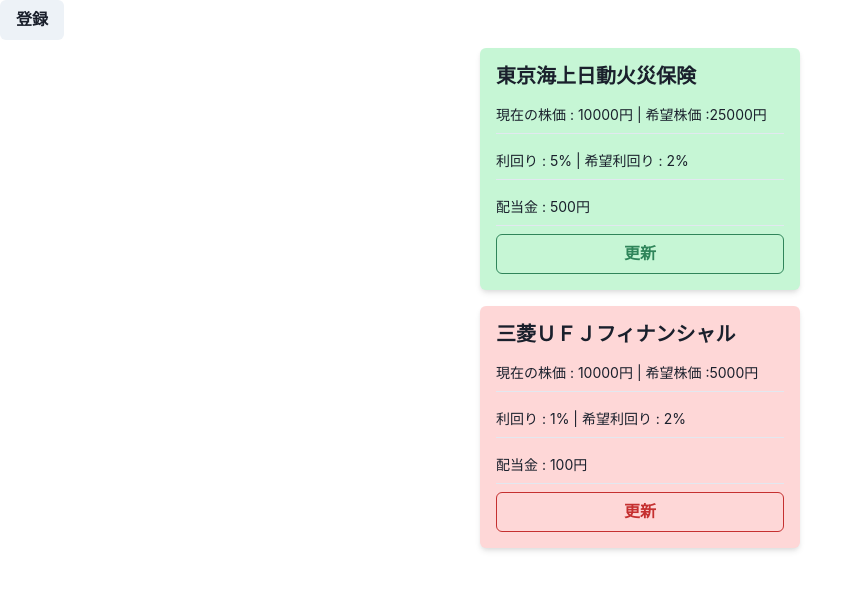
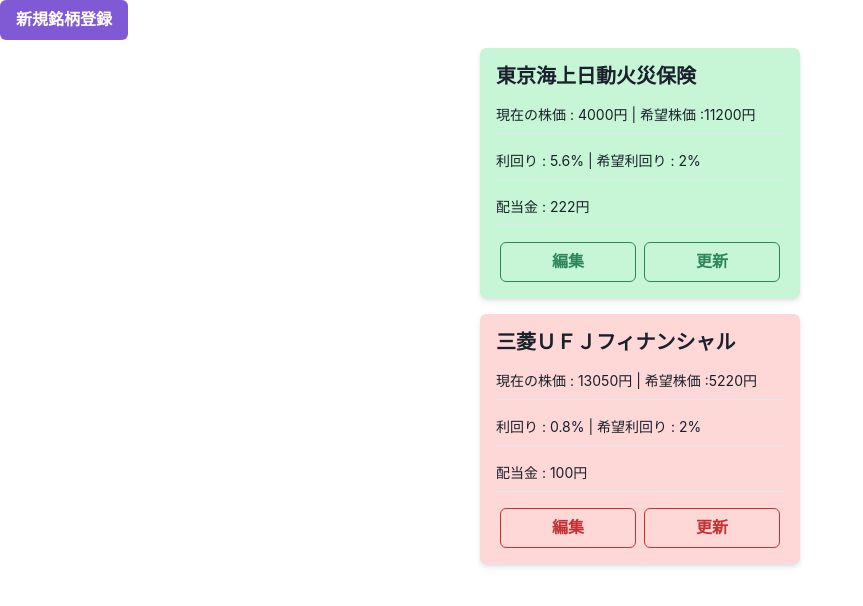
Before and after one commit to katayama8000/stock-price-list, a Next.js app: page / in a window 1280 px wide. Shown: the top 606 px of the page, without its empty margins (0-863 px from the left). Built offline with nearby package versions, Linux system fonts and the light colour scheme.

Commit message:
feat: update

```diff
--- a/pages/index.tsx
+++ b/pages/index.tsx
@@ -2,13 +2,27 @@
   Box,
   Button,
   Center,
+  Flex,
+  FormControl,
+  FormLabel,
   Heading,
+  Input,
   Stack,
   StackDivider,
   Text,
+  useDisclosure,
+} from '@chakra-ui/react';
+import {
+  Modal,
+  ModalOverlay,
+  ModalContent,
+  ModalHeader,
+  ModalFooter,
+  ModalBody,
+  ModalCloseButton,
 } from '@chakra-ui/react';
 import Head from 'next/head';
-import { FC, useState } from 'react';
+import { type FC, useState, useRef } from 'react';
 
 type TStock = {
   stockPrice: number;
@@ -17,7 +31,6 @@
 
 type TCompanyData = {
   companyName: string;
-  divYield: number; // 利回り
   desiredYield: number; // 希望配当金
   stockCode: string; // 株コード
 } & TStock;
@@ -28,17 +41,15 @@
 const dummy: TCompanyData[] = [
   {
     companyName: '東京海上日動火災保険',
-    stockPrice: 10000,
-    dividend: 500,
-    divYield: 0, // 配当金/株価
+    stockPrice: 4000,
+    dividend: 222,
     desiredYield: 2,
     stockCode: '8591',
   },
   {
     companyName: '三菱ＵＦＪフィナンシャル',
-    stockPrice: 10000,
+    stockPrice: 13050,
     dividend: 100,
-    divYield: 0, // 配当金/株価
     desiredYield: 2,
     stockCode: '8306',
   },
@@ -68,7 +79,6 @@
   const handleUpdateData = (index: number) => {
     setCompanyDataState((prevState) => {
       const newData = [...prevState];
-      newData[index].divYield = Math.round(Math.random() * 5 * 10) / 10;
       newData[index].stockPrice = Math.round(Math.random() * 1000);
       return newData;
     });
@@ -82,7 +92,7 @@
         <link rel="icon" href="/favicon.ico" />
       </Head>
       <Box minH="100vh">
-        <Button>登録</Button>
+        <RegisterModal />
         {companyDataState.map((data, index) => (
           <StockCard
             key={data.companyName}
@@ -108,6 +118,9 @@
   stockCode,
 }) => {
   const divYield: number = Math.round((dividend / stockPrice) * 100 * 10) / 10;
+  const desiredStockPrice: number =
+    Math.round(((stockPrice * divYield) / desiredYield) * 10) / 10;
+
   return (
     <Center>
       <Box
@@ -121,8 +134,7 @@
         <Heading size="md">{companyName}</Heading>
         <Stack divider={<StackDivider />} spacing="2" pt="2">
           <Text pt="2" fontSize="sm">
-            現在の株価 : {stockPrice}円 | 希望株価 :
-            {(stockPrice * divYield) / desiredYield}円
+            現在の株価 : {stockPrice}円 | 希望株価 :{desiredStockPrice}円
           </Text>
           <Text pt="2" fontSize="sm">
             利回り : {divYield}% | 希望利回り : {desiredYield}%
@@ -130,15 +142,73 @@
           <Text pt="2" fontSize="sm">
             配当金 : {dividend}円
           </Text>
+          <Flex pt="2">
+            <Button
+              colorScheme={divYield >= desiredYield ? 'green' : 'red'}
+              variant="outline"
+              w="100%"
+              mx={1}
+            >
+              編集
+            </Button>
             <Button
               onClick={onUpdateData}
               colorScheme={divYield >= desiredYield ? 'green' : 'red'}
               variant="outline"
+              loadingText="更新中"
+              isLoading={false}
+              w="100%"
+              mx={1}
             >
               更新
             </Button>
+          </Flex>
         </Stack>
       </Box>
     </Center>
   );
 };
+
+const RegisterModal: FC = () => {
+  const { isOpen, onOpen, onClose } = useDisclosure();
+  const initialRef = useRef(null);
+
+  return (
+    <>
+      <Button onClick={onOpen} colorScheme={'purple'}>
+        新規銘柄登録
+      </Button>
+
+      <Modal initialFocusRef={initialRef} isOpen={isOpen} onClose={onClose}>
+        <ModalOverlay />
+        <ModalContent>
+          <ModalHeader>新規銘柄登録</ModalHeader>
+          <ModalCloseButton />
+          <ModalBody pb={6}>
+            <FormControl>
+              <FormLabel>会社名</FormLabel>
+              <Input placeholder="トヨタ自動車" />
+            </FormControl>
+
+            <FormControl mt={4}>
+              <FormLabel>銘柄コード</FormLabel>
+              <Input placeholder="1234" />
+            </FormControl>
+
+            <FormControl mt={4}>
+              <FormLabel>希望利回り(後で入力でも可)</FormLabel>
+              <Input placeholder="3.5" />
+            </FormControl>
+          </ModalBody>
+
+          <ModalFooter>
+            <Button colorScheme="blue" mr={3}>
+              登録
+            </Button>
+            <Button onClick={onClose}>戻る</Button>
+          </ModalFooter>
+        </ModalContent>
+      </Modal>
+    </>
+  );
+};
```
Lines whose indentation alone changed are shown as unchanged.
